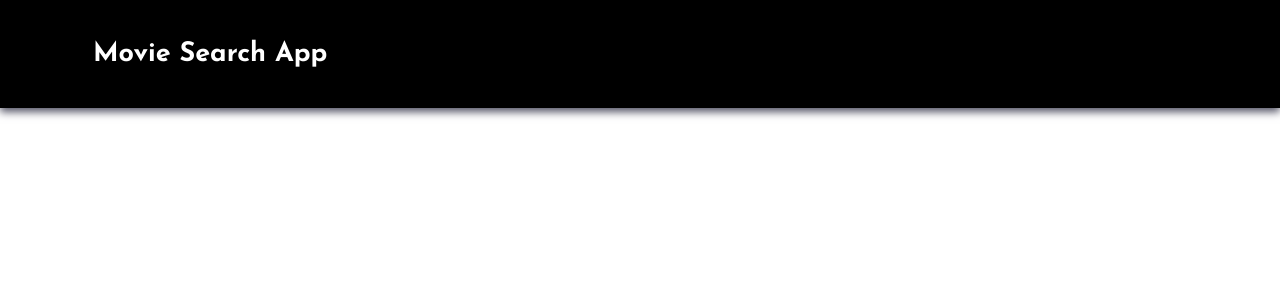
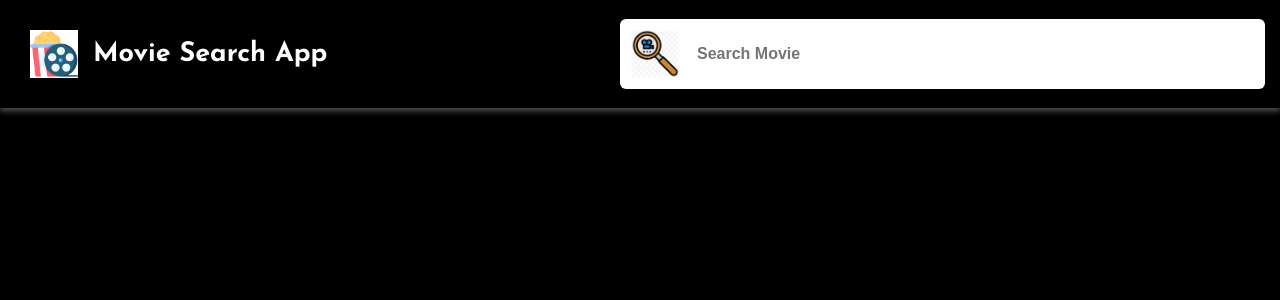
Before and after one commit to BhatiaYukta/Movie-Search-App, a React (Create React App) app in the folder movie-search-app/: page / in a window 1280 px wide. Shown: the top 300 px of the page. Built offline with nearby package versions, Linux system fonts and the light colour scheme.

Commit message:
Added Search Bar with proper styling and icons

```diff
--- a/movie-search-app/src/App.js
+++ b/movie-search-app/src/App.js
@@ -14,26 +14,58 @@ color: white;
 padding: 15px;
 font-size:27px;
 font-weight:bold;
-box-shadow: 0 4px 8px 0 #556;
+box-shadow: 0 3px 6px 0 #555;
+justify-content:space-between;
+align-items:center;
 `
-const AppName=styled.div`
+const AppName = styled.div`
 display:flex;
 flex-direction:row;
 align-items:center;
 `
-const MovieImage=styled.div`
+const MovieImage = styled.img`
 width:48px;
 height:48px;
 margin:15px;
 `
 
+const SearchBox = styled.div`
+display:flex;
+flex-direction:row;
+padding: 10px 10px;
+background-color:white;
+border-radius:6px;
+margin-left:20px;
+width:50%;
+background-color:white;
+align-items:center;
+`
+const SearchIcon = styled.img`
+width:50px;
+height:50px;
+`
+
+const SearchInput = styled.input`
+color:black;
+font-size:16px;
+font-weight:bold;
+border:none;
+outline:none;
+margin-left:15px;
+`
+
+
 function App() {
   return (
     <Container >
       <Header>
-       <AppName>
-        <MovieImage src="/image.png"></MovieImage>
-        Movie Search App</AppName>
+        <AppName>
+          <MovieImage src="/MovieIcon.png"></MovieImage>
+          Movie Search App</AppName>
+        <SearchBox >
+          <SearchIcon src="/MovieSearch.png"></SearchIcon>
+          <SearchInput placeholder="Search Movie"></SearchInput>
+        </SearchBox>
       </Header>
 
     </Container>
--- a/movie-search-app/src/index.css
+++ b/movie-search-app/src/index.css
@@ -5,6 +5,7 @@ body {
     sans-serif;
   -webkit-font-smoothing: antialiased;
   -moz-osx-font-smoothing: grayscale;
+  background-color: black;
 }
 
 code {
```
Also changed, not shown: movie-search-app/public/MovieIcon.png (renamed from movie-search-app/public/image.png), movie-search-app/public/MovieSearch.png (added).
